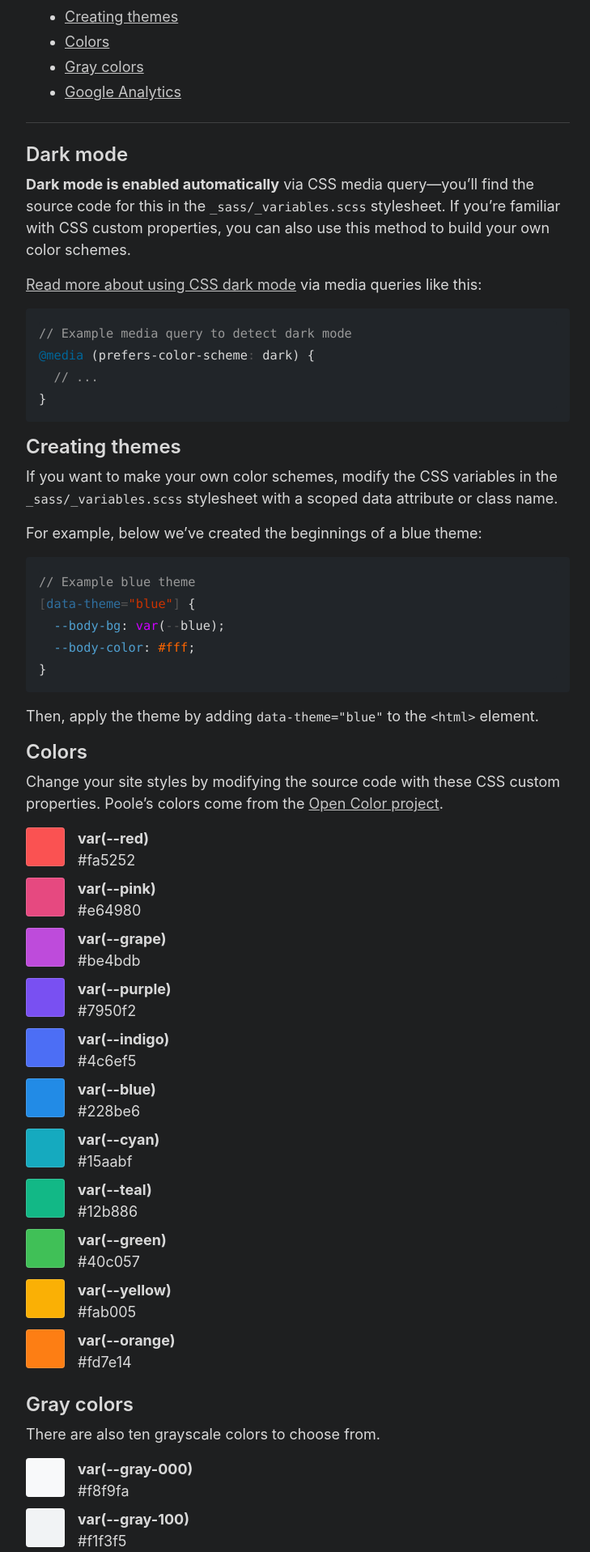
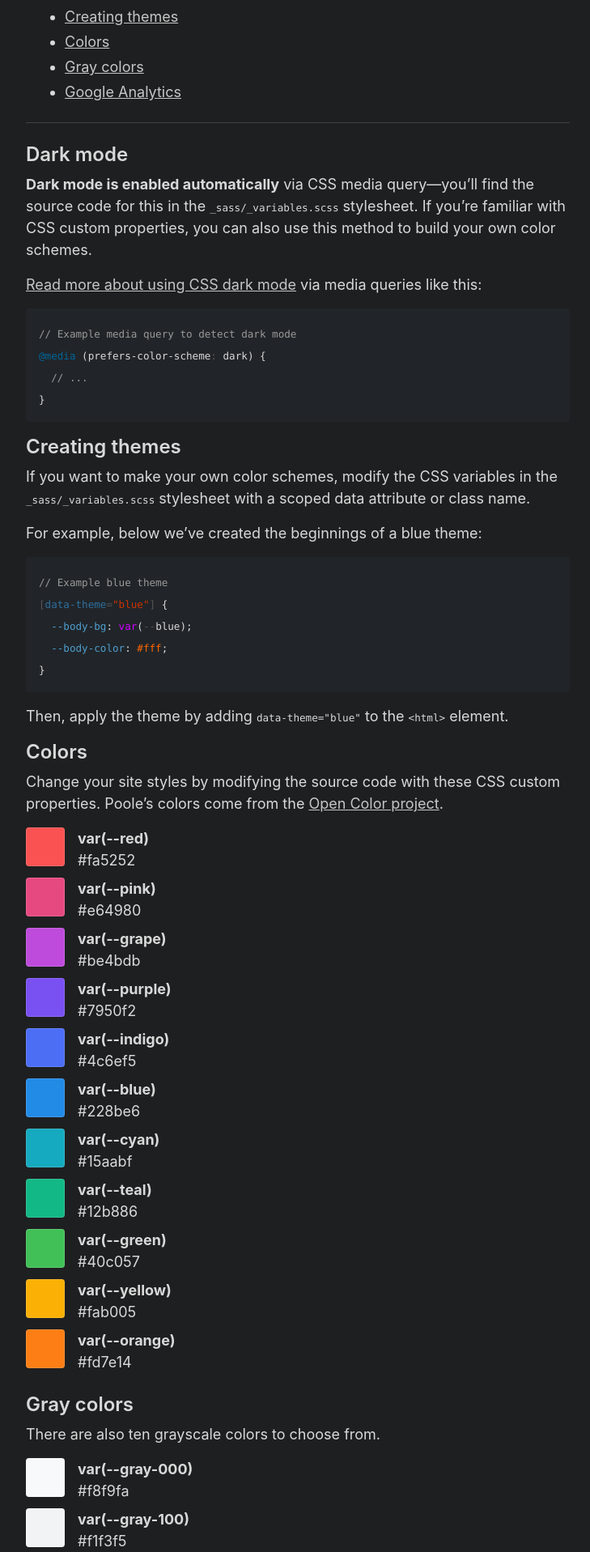
Before and after one commit to danieldavidson/danieldavidson.github.io, a Jekyll site: the page built from _posts/2020-04-03-options.md, in a window 1280 px wide. Shown: the part 408-2325 px from the top of the page at 81% size, without its empty margins (272-1001 px from the left). Built offline with Jekyll 4.4.1, drawn with Linux system fonts in a browser that asks for light colours.

Commit message:
Update _code.scss

```diff
--- a/_sass/_code.scss
+++ b/_sass/_code.scss
@@ -9,7 +9,7 @@ pre {
 }
 
 code {
-  font-size: 85%;
+  font-size: 70%; //previously 85%
 }
 
 pre {
```
